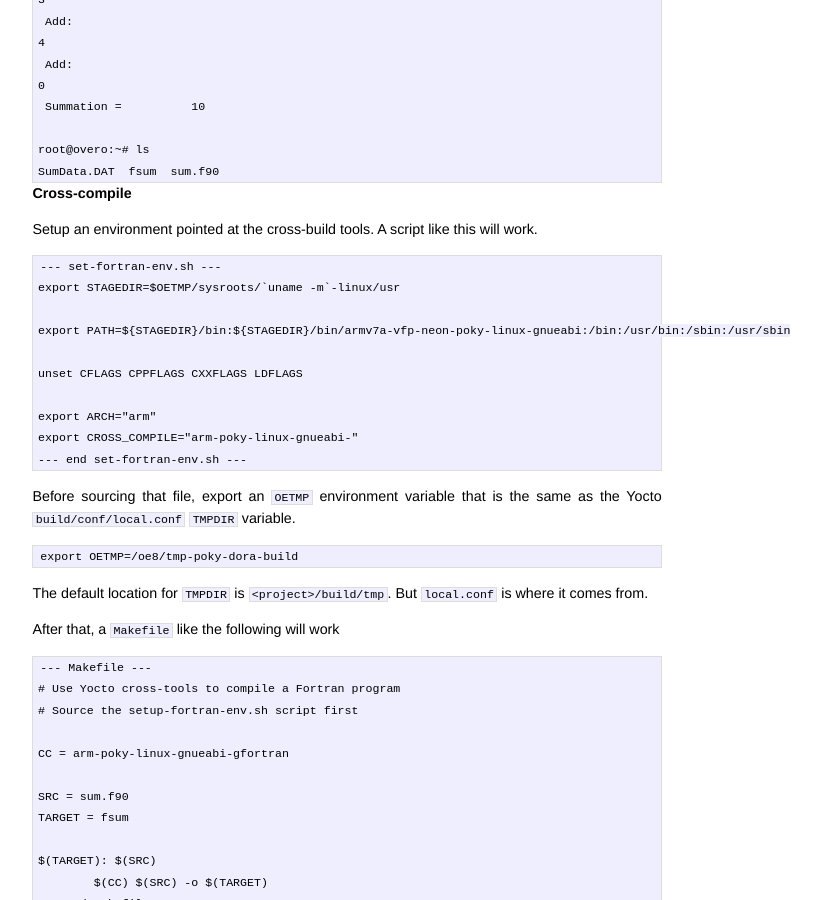
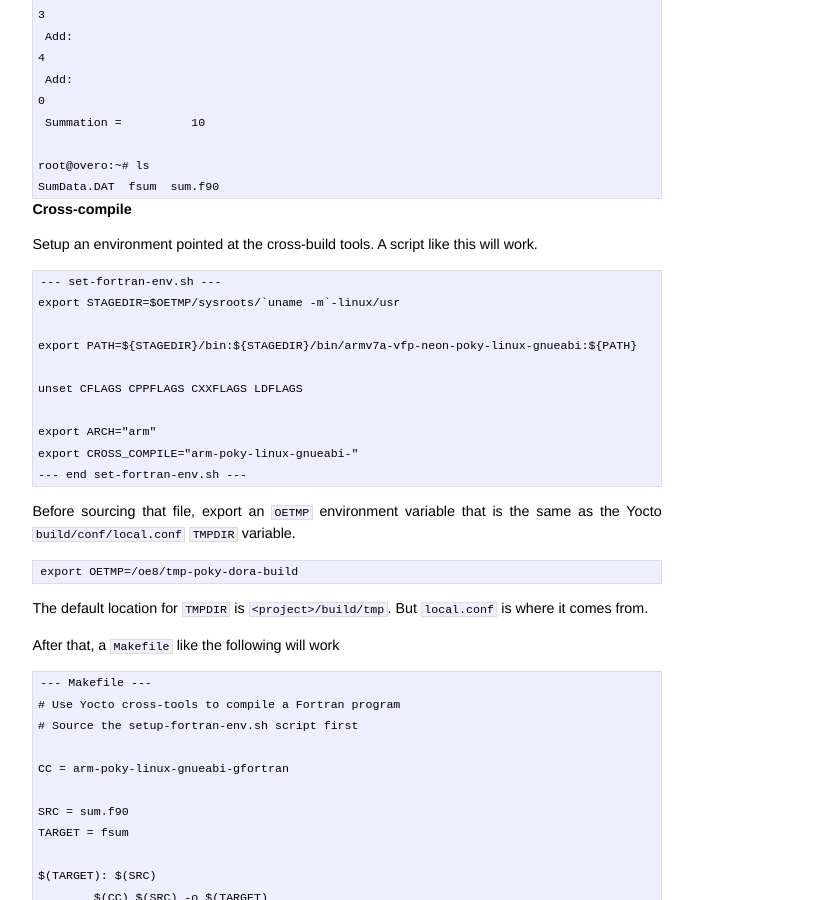
Before and after one commit to jumpnow/jumpnowtek-site, a Jekyll site: the page built from _posts/2014-04-02-Add-Fortran-support-to-a-Yocto-build.md, in a window 1280 px wide and 900 px high, scrolled down 1505 px. Shown: the whole window, without its empty margins (293-1114 px from the left). Built offline with Jekyll 4.4.1, drawn with Linux system fonts in a browser that asks for light colours; Markdown is read by kramdown in place of the engine named in the settings; some of the changed lines change nothing that is shown; some of the changed text lies outside the part shown.

Commit message:
Updates to Fortran doc

```diff
--- a/_posts/2014-04-02-Add-Fortran-support-to-a-Yocto-build.md
+++ b/_posts/2014-04-02-Add-Fortran-support-to-a-Yocto-build.md
@@ -7,12 +7,15 @@
 tags: [linux, yocto, fortran]
 ---
 
-I'm not a `Fortran` developer and being asked to add support for `Fortran`
-to a `Yocto` built project is a rare thing.
+Being asked to add support for `Fortran` is a rare thing. I am not a `Fortran`
+developer.
 
-Here are some notes before I forget.
+Here are some notes while it's still fresh.
 
-### Build
+This is was done using tools from the [Yocto Project][yocto] version *1.5.1*,
+the `[dora]` branch.
+
+## Build
 
 #### local.conf
 
@@ -51,7 +54,7 @@
 wait for it a second time. The `gcc-runtime` modification will force a
 recompile of `gcc` leading to a rebuild of almost everything else.
 
-### Testing
+## Testing
 
 I grabbed some `Fortran` test code from the WikiBooks
 [Fortran/Fortran examples][fortran-wikibook-examples] page.
@@ -96,7 +99,7 @@
     --- set-fortran-env.sh ---
     export STAGEDIR=$OETMP/sysroots/`uname -m`-linux/usr
 
-    export PATH=${STAGEDIR}/bin:${STAGEDIR}/bin/armv7a-vfp-neon-poky-linux-gnueabi:/bin:/usr/bin:/sbin:/usr/sbin
+    export PATH=${STAGEDIR}/bin:${STAGEDIR}/bin/armv7a-vfp-neon-poky-linux-gnueabi:${PATH}
 
     unset CFLAGS CPPFLAGS CXXFLAGS LDFLAGS
 
@@ -157,7 +160,7 @@
 
 Copy the `fsum` executable to the target board and it should run.
 
-
+[yocto]: https://www.yoctoproject.org/
 [fortran-wikibook-examples]: http://en.wikibooks.org/wiki/Fortran/Fortran_examples
 [summations-example]: http://en.wikibooks.org/wiki/Fortran/Fortran_examples#Summations_with_a_DO_loop
 [overo]: https://store.gumstix.com/index.php/category/33/
```
